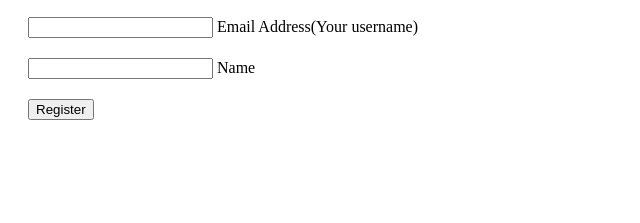
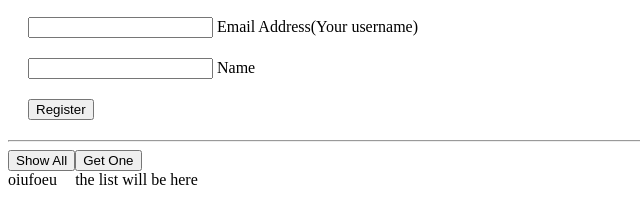
Before and after one commit to dotslashbin/ivsdemo, a plain HTML site: page webapp/index.html in a window 1280 px wide. Shown: the part 101-324 px from the top of the page, without its empty margins (0-640 px from the left). Drawn offline with Linux system fonts and the light colour scheme.

Commit message:
Cosmetic revisions

```diff
--- a/webapp/index.html
+++ b/webapp/index.html
@@ -26,10 +26,28 @@
                 <div>
                     <input type="submit" value="Register">
                 </div>
+
+                <div class="notification-container">
+                    <p id="notification"></p>
+                </div>
             </form>
-            <div class="notification-container">
-                <p id="notification"></p>
+        </div>
+        <hr />
+        <div class="container">
+            <div class="viewer">
+                <button>Show All</button>
+                <div class="member-detail-container">
+                oiufoeu
+                </div>
             </div>
+
+            <div class="viewer">
+                <button>Get One</button>
+                <div class="member-list-contianer">
+                the list will be here
+                </div>
+            </div>
+            <div style="clear: both;"></div>
         </div>
         <script src="./index.js" async></script>
     </body>
--- a/webapp/index.js
+++ b/webapp/index.js
@@ -56,7 +56,8 @@
 		}
 
 		if(apiResponse.status === 200) {
-			console.log(apiResponse)
+			notification.innerHTML = apiResponse.message
+			notification.style.color = 'green'
 		}
 	}
 
--- a/webapp/style.css
+++ b/webapp/style.css
@@ -5,3 +5,8 @@
 .note {
 	font-style: italic
 }
+
+.viewer {
+	float: left;
+	padding: '0px 10px 0px 10px';
+}
```
